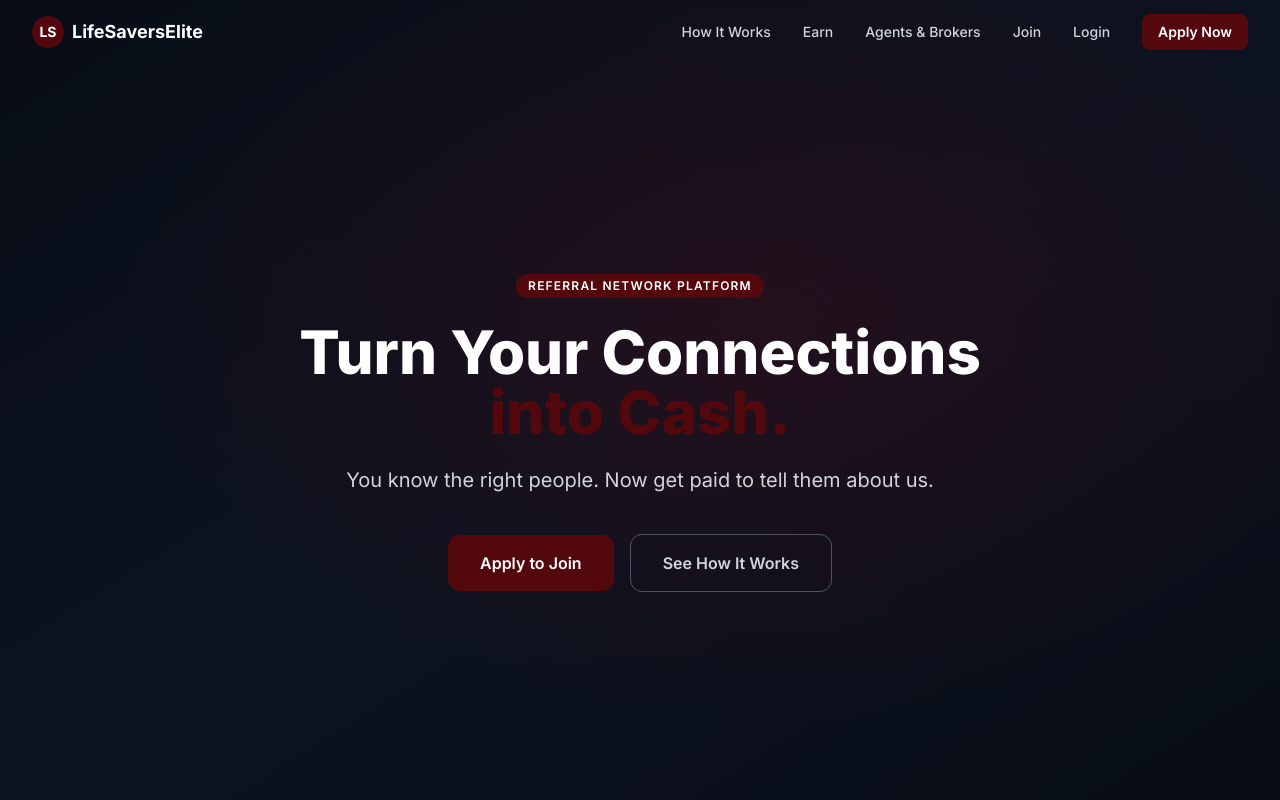
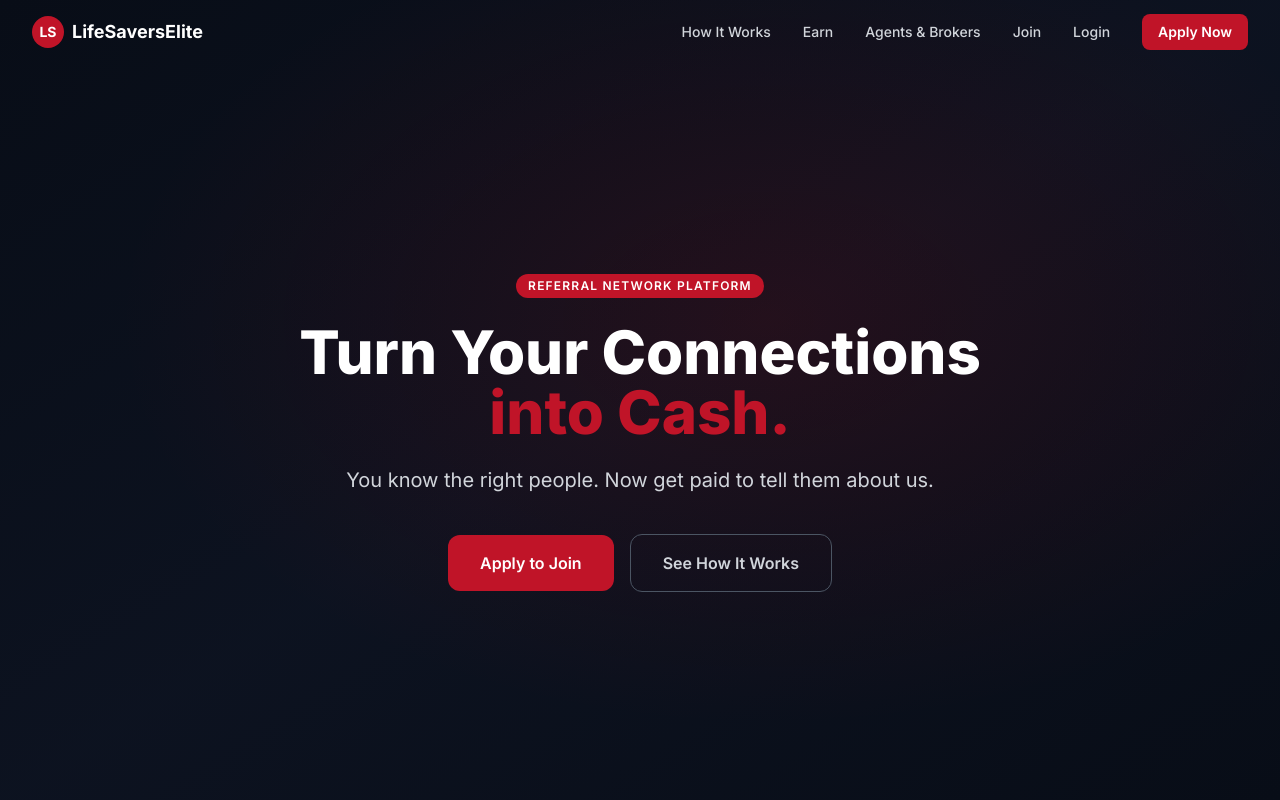
Before and after one commit to quentonstroud-bit/lifesaverselite, a React (Vite) app: page / in a window 1280 px wide. Shown: the top 800 px of the page. Built offline with nearby package versions, Linux system fonts and the light colour scheme; no server answers.

Commit message:
fix(ui): brighten primary red to #C01428
Co-Authored-By: Claude Sonnet 4.6 <noreply@anthropic.com>

```diff
--- a/tailwind.config.js
+++ b/tailwind.config.js
@@ -7,7 +7,7 @@ export default {
         bg: '#080d17',
         surface: '#0d1321',
         nav: '#0a0e1a',
-        primary: '#53080E',
+        primary: '#C01428',
         success: '#4ade80',
         warning: '#f59e0b',
         indigo: 'rgba(99,102,241,1)',
```
